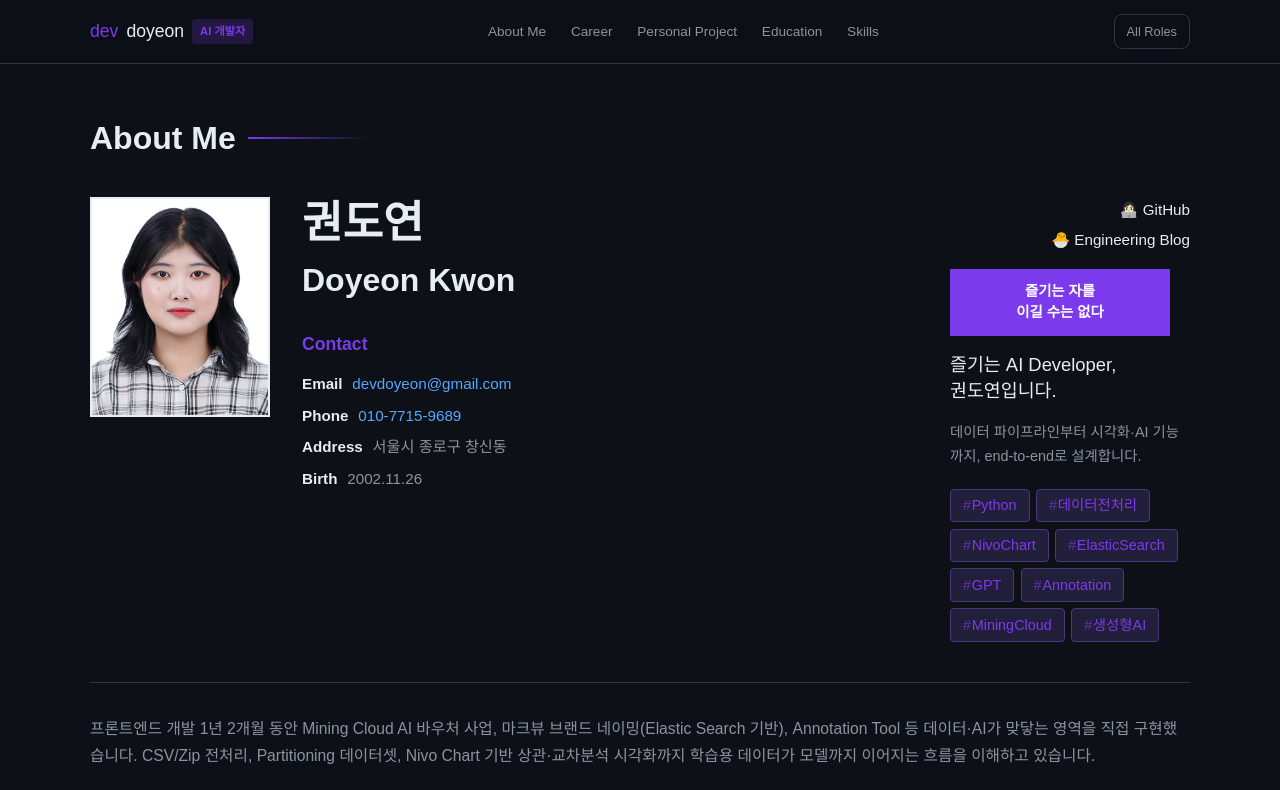
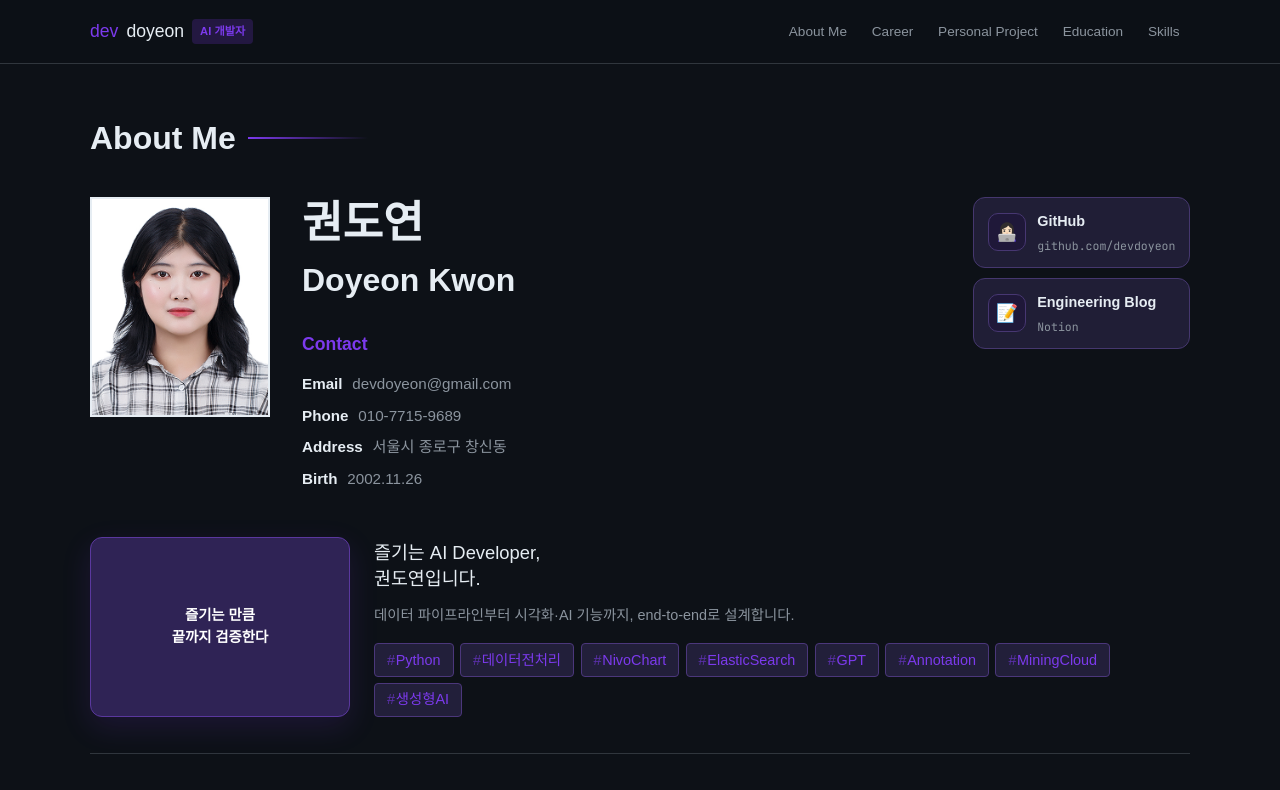
Before and after one commit to devdoyeon/2026-portfolio, a React (Vite) app: page /ai in a window 1280 px wide. Shown: the top 790 px of the page. Built offline with nearby package versions, Linux system fonts and the light colour scheme; a web font is replaced by a local one.

Commit message:
edit style

```diff
--- a/src/components/AboutMe.jsx
+++ b/src/components/AboutMe.jsx
@@ -45,14 +45,10 @@ export default function AboutMe({ role }) {
             <h3 className="about__contact-title">Contact</h3>
             <ul className="about__contact-list">
               <li>
-                <strong>Email</strong>{' '}
-                <a href={`mailto:${personalInfo.email}`}>{personalInfo.email}</a>
+                <strong>Email</strong> <span>{personalInfo.email}</span>
               </li>
               <li>
-                <strong>Phone</strong>{' '}
-                <a href={`tel:${personalInfo.phone.replace(/-/g, '')}`}>
-                  {personalInfo.phone}
-                </a>
+                <strong>Phone</strong> <span>{personalInfo.phone}</span>
               </li>
               <li>
                 <strong>Address</strong> {personalInfo.address}
@@ -69,29 +65,40 @@ export default function AboutMe({ role }) {
                 href={personalInfo.github}
                 target="_blank"
                 rel="noreferrer"
-                className="about__link-item"
+                className="about__link-card"
               >
-                <span aria-hidden="true">👩🏻‍💻</span> GitHub
+                <span className="about__link-icon" aria-hidden="true">
+                  👩🏻‍💻
+                </span>
+                <span className="about__link-text">
+                  <strong>GitHub</strong>
+                  <span className="about__link-sub">{personalInfo.github.replace('https://', '')}</span>
+                </span>
               </a>
               <a
                 href={personalInfo.blog}
                 target="_blank"
                 rel="noreferrer"
-                className="about__link-item"
+                className="about__link-card"
               >
-                <span aria-hidden="true">🐣</span> Engineering Blog
+                <span className="about__link-icon" aria-hidden="true">
+                  📝
+                </span>
+                <span className="about__link-text">
+                  <strong>Engineering Blog</strong>
+                  <span className="about__link-sub">Notion</span>
+                </span>
               </a>
             </div>
+          </div>
+        </div>
 
-            <blockquote className="about__quote">
-              {personalInfo.quote.split('\n').map((line, i) => (
-                <span key={i}>
-                  {line}
-                  {i === 0 && <br />}
-                </span>
-              ))}
-            </blockquote>
+        <div className="about__motto">
+          <blockquote className="about__quote">
+            {role.quote ?? personalInfo.quote}
+          </blockquote>
 
+          <div className="about__motto-body">
             <p className="about__headline">
               {headlineLines.map((line, i) => (
                 <span key={i}>
--- a/src/components/Footer.jsx
+++ b/src/components/Footer.jsx
@@ -14,7 +14,7 @@ export default function Footer() {
           <a href={personalInfo.github} target="_blank" rel="noreferrer">
             GitHub
           </a>
-          <a href={`mailto:${personalInfo.email}`}>Email</a>
+          <span className="footer__email">{personalInfo.email}</span>
         </div>
       </div>
     </footer>
--- a/src/components/Header.jsx
+++ b/src/components/Header.jsx
@@ -33,9 +33,7 @@ export default function Header({ roleLabel, rolePath }) {
           </nav>
         )}
 
-        <Link to="/" className="header__home-link" title="직무 선택 홈">
-          All Roles
-        </Link>
+
       </div>
     </header>
   );
--- a/src/pages/LandingPage.jsx
+++ b/src/pages/LandingPage.jsx
@@ -19,7 +19,7 @@ export default function LandingPage() {
         <section className="landing__hero container">
           <p className="landing__greeting">안녕하세요,</p>
           <h1 className="landing__title">
-            개발자 <span className="landing__name">{personalInfo.nameKo}</span>입니다.
+            Software Engineer <span className="landing__name">{personalInfo.nameKo}</span>입니다.
           </h1>
           <p className="landing__subtitle">
             저는 <strong>AI · 풀스택 · 클라우드 · DevOps</strong> 영역에서 문제를 해결합니다.
--- a/src/style/aboutMe.scss
+++ b/src/style/aboutMe.scss
@@ -107,6 +107,7 @@
     display: flex;
     flex-direction: column;
     gap: 1rem;
+    align-items: flex-end;
 
     @include tablet {
       align-items: flex-start;
@@ -114,39 +115,106 @@
   }
 
   &__links {
-    display: flex;
-    flex-direction: column;
-    gap: 0.35rem;
-    align-items: flex-end;
+    display: grid;
+    gap: 0.6rem;
+    justify-items: end;
 
     @include tablet {
-      align-items: flex-start;
+      justify-items: start;
     }
   }
 
-  &__link-item {
-    color: var(--text-primary);
-    font-size: 0.95rem;
+  &__motto {
+    display: grid;
+    grid-template-columns: 260px 1fr;
+    gap: 1.5rem;
+    align-items: stretch;
+    margin-bottom: 2.25rem;
 
-    &:hover {
-      color: var(--accent);
+    @include tablet {
+      grid-template-columns: 1fr;
+      gap: 1rem;
+      margin-bottom: 2rem;
     }
   }
 
+  &__motto-body {
+    display: flex;
+    flex-direction: column;
+    gap: 0.7rem;
+    padding-top: 0.15rem;
+  }
+
+  &__link-card {
+    width: min(100%, 260px);
+    display: flex;
+    align-items: center;
+    gap: 0.7rem;
+    padding: 0.75rem 0.85rem;
+    border-radius: var(--radius-lg);
+    background: color-mix(in srgb, var(--accent) 10%, var(--card-bg));
+    border: 1px solid color-mix(in srgb, var(--accent) 28%, var(--border-color));
+    color: var(--text-primary);
+    transition: transform var(--transition), border-color var(--transition), background var(--transition);
+
+    &:hover {
+      transform: translateY(-2px);
+      border-color: var(--accent);
+      background: color-mix(in srgb, var(--accent) 16%, var(--card-bg));
+      opacity: 1;
+    }
+  }
+
+  &__link-icon {
+    width: 38px;
+    height: 38px;
+    display: grid;
+    place-items: center;
+    border-radius: 10px;
+    background: color-mix(in srgb, var(--accent) 16%, var(--bg-color));
+    border: 1px solid color-mix(in srgb, var(--accent) 30%, var(--border-color));
+    font-size: 1.1rem;
+    flex-shrink: 0;
+  }
+
+  &__link-text {
+    display: flex;
+    flex-direction: column;
+    gap: 0.15rem;
+
+    strong {
+      font-family: var(--font-bold);
+      font-size: 0.9rem;
+    }
+  }
+
+  &__link-sub {
+    font-size: 0.72rem;
+    color: var(--text-secondary);
+    font-family: var(--font-mono);
+  }
+
   &__quote {
-    background: var(--accent);
+    width: min(100%, 260px);
+    height: 100%;
+    display: flex;
+    align-items: center;
+    justify-content: center;
+    white-space: pre-line;
+    background: color-mix(in srgb, var(--accent) 25%, var(--card-bg));
     color: #fff;
-    padding: 0.75rem 1rem;
+    padding: 0.85rem 0.95rem;
     font-size: 0.9rem;
-    font-weight: 600;
+    font-weight: 700;
     line-height: 1.5;
-    border: none;
+    border: 1px solid color-mix(in srgb, var(--accent) 55%, var(--border-color));
+    border-radius: var(--radius-lg);
     margin: 0;
     text-align: center;
-    max-width: 220px;
+    box-shadow: 0 10px 30px color-mix(in srgb, var(--accent) 14%, transparent);
 
     @include tablet {
-      max-width: 100%;
+      width: 100%;
     }
   }
 
--- a/src/style/footer.scss
+++ b/src/style/footer.scss
@@ -30,10 +30,21 @@
   &__links {
     display: flex;
     gap: 1.25rem;
+    align-items: center;
 
     @include mobile {
       flex-wrap: wrap;
       gap: 0.75rem 1rem;
     }
   }
+
+  &__email {
+    font-family: var(--font-mono);
+    font-size: 0.82rem;
+    color: var(--text-secondary);
+    padding: 0.2rem 0.45rem;
+    border: 1px solid var(--border-color);
+    border-radius: 999px;
+    background: color-mix(in srgb, var(--card-bg) 70%, transparent);
+  }
 }
```
Also changed, not shown: src/data/contentData.js (+11 -2 lines).
